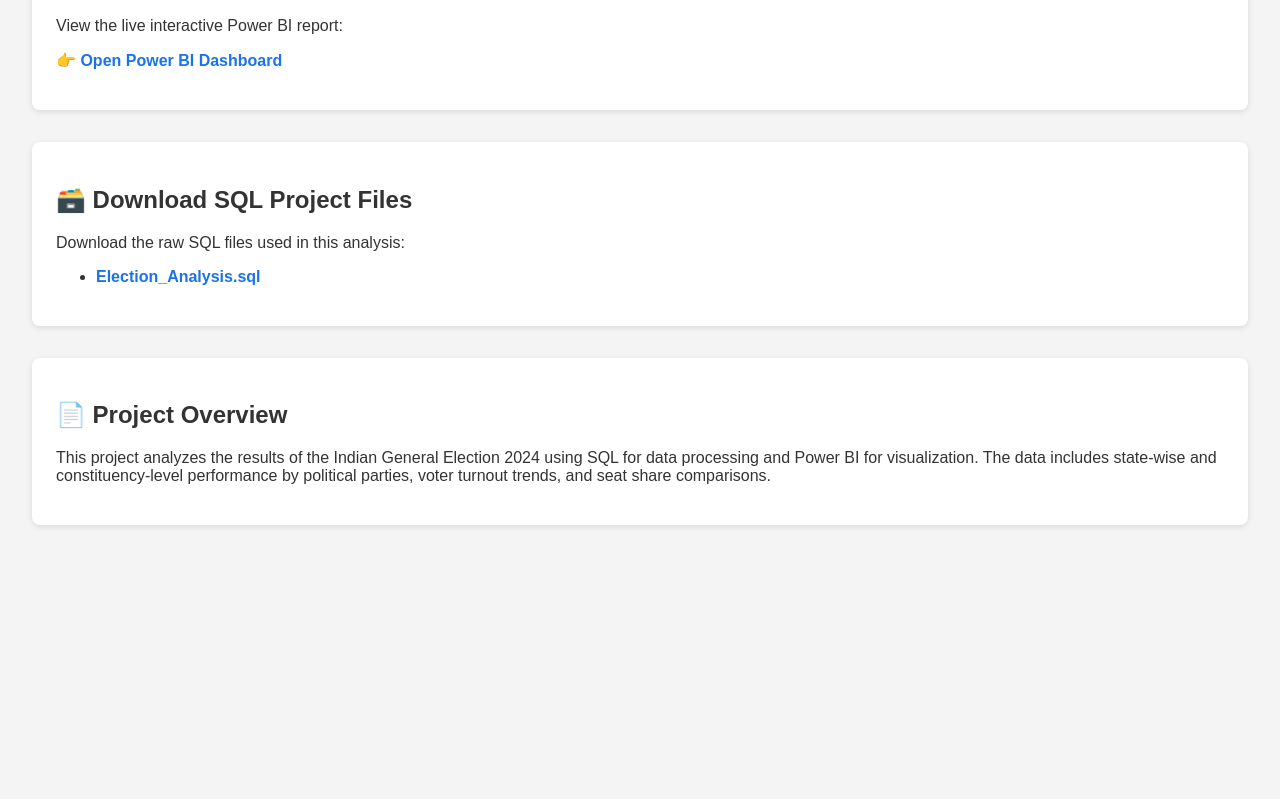
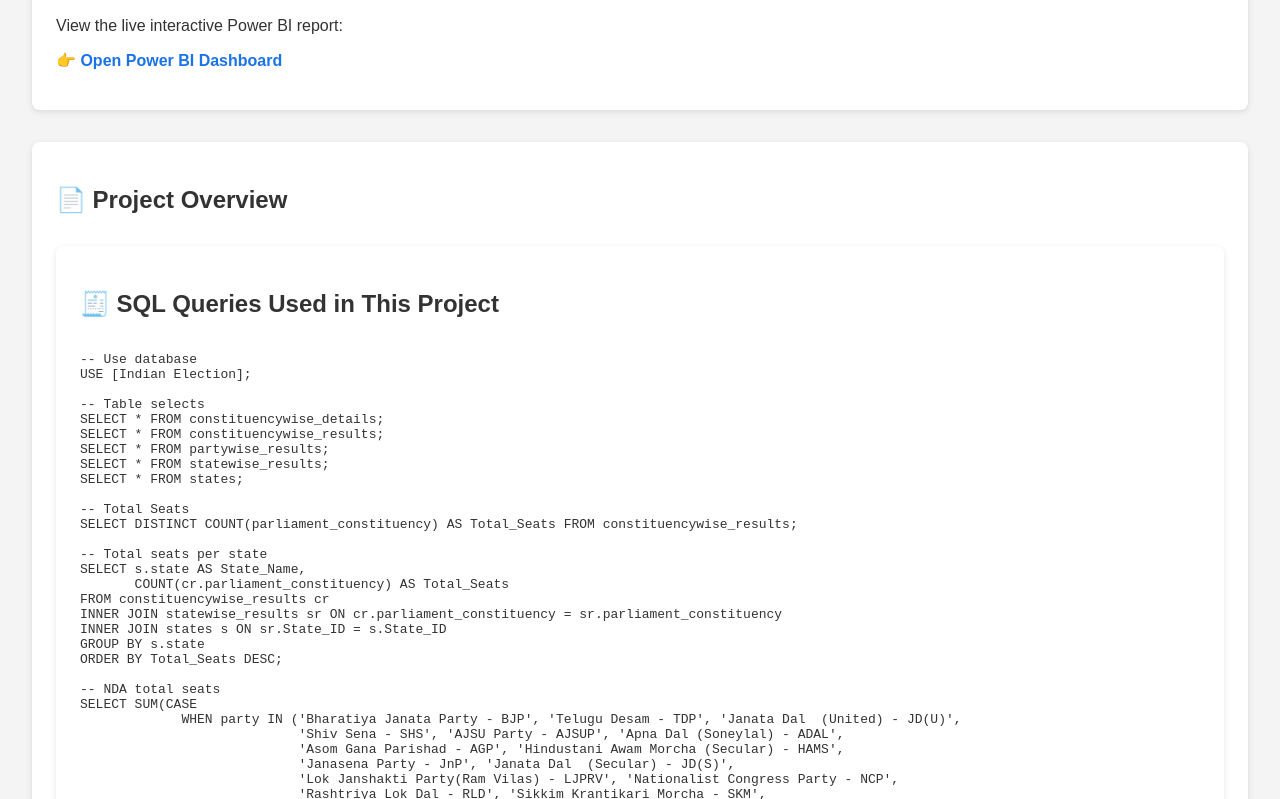
Before and after one commit to Singhamit1995/Indian-General-Election-2024, a plain HTML site: page index.html in a window 1280 px wide. Shown: the part 301-1100 px from the top of the page. Before the commit the page ends 858 px from the top, so only its background shows below. Drawn offline with Linux system fonts and the light colour scheme.

Commit message:
Update index.html

```diff
--- a/index.html
+++ b/index.html
@@ -53,15 +53,109 @@
   </section>
 
   <section>
-    <h2>🗃️ Download SQL Project Files</h2>
-    <p>Download the raw SQL files used in this analysis:</p>
-    <ul>
-      <li><a href="data/your_sql_file.sql" download>Election_Analysis.sql</a></li>
-    </ul>
-  </section>
+    <h2>📄 Project Overview</h2>
+    <section>
+  <h2>🧾 SQL Queries Used in This Project</h2>
+  <pre><code>
+-- Use database
+USE [Indian Election];
 
-  <section>
-    <h2>📄 Project Overview</h2>
+-- Table selects
+SELECT * FROM constituencywise_details;
+SELECT * FROM constituencywise_results;
+SELECT * FROM partywise_results;
+SELECT * FROM statewise_results;
+SELECT * FROM states;
+
+-- Total Seats
+SELECT DISTINCT COUNT(parliament_constituency) AS Total_Seats FROM constituencywise_results;
+
+-- Total seats per state
+SELECT s.state AS State_Name,
+       COUNT(cr.parliament_constituency) AS Total_Seats
+FROM constituencywise_results cr
+INNER JOIN statewise_results sr ON cr.parliament_constituency = sr.parliament_constituency
+INNER JOIN states s ON sr.State_ID = s.State_ID
+GROUP BY s.state
+ORDER BY Total_Seats DESC;
+
+-- NDA total seats
+SELECT SUM(CASE
+             WHEN party IN ('Bharatiya Janata Party - BJP', 'Telugu Desam - TDP', 'Janata Dal  (United) - JD(U)',
+                            'Shiv Sena - SHS', 'AJSU Party - AJSUP', 'Apna Dal (Soneylal) - ADAL',
+                            'Asom Gana Parishad - AGP', 'Hindustani Awam Morcha (Secular) - HAMS',
+                            'Janasena Party - JnP', 'Janata Dal  (Secular) - JD(S)',
+                            'Lok Janshakti Party(Ram Vilas) - LJPRV', 'Nationalist Congress Party - NCP',
+                            'Rashtriya Lok Dal - RLD', 'Sikkim Krantikari Morcha - SKM',
+                            'United People’s Party, Liberal - UPPL')
+             THEN [Won]
+             ELSE 0
+           END) AS NDA_Total_Seats_Won
+FROM partywise_results;
+
+-- I.N.D.I.A total seats
+SELECT SUM(CASE
+             WHEN party IN ('Indian National Congress - INC', 'Aam Aadmi Party - AAAP',
+                            'All India Trinamool Congress - AITC', 'Communist Party of India - CPI',
+                            'Communist Party of India  (Marxist) - CPI(M)',
+                            'Communist Party of India  (Marxist-Leninist)  (Liberation) - CPI(ML)(L)',
+                            'Dravida Munnetra Kazhagam - DMK', 'Indian Union Muslim League - IUML',
+                            'Jammu & Kashmir National Conference - JKN', 'Jharkhand Mukti Morcha - JMM',
+                            'Kerala Congress - KEC', 'Rashtriya Janata Dal - RJD',
+                            'Samajwadi Party - SP', 'Shiv Sena (Uddhav Balasaheb Thackrey) - SHSUBT',
+                            'Viduthalai Chiruthaigal Katchi - VCK')
+             THEN [Won]
+             ELSE 0
+           END) AS INDIA_Total_Seats_Won
+FROM partywise_results;
+
+-- Update table to add alliances
+ALTER TABLE partywise_results ADD party_alliance VARCHAR(50);
+
+-- Update NDA
+UPDATE partywise_results
+SET party_alliance = 'NDA'
+WHERE party IN ('Bharatiya Janata Party - BJP', 'Telugu Desam - TDP', ...);
+
+-- Update INDIA
+UPDATE partywise_results
+SET party_alliance = 'I.N.D.I.A'
+WHERE party IN ('Indian National Congress - INC', 'Aam Aadmi Party - AAAP', ...);
+
+-- Set OTHER
+UPDATE partywise_results
+SET party_alliance = 'OTHER'
+WHERE party_alliance IS NULL;
+
+-- Total seats by alliance
+SELECT party_alliance, SUM(won) AS Seats_Won
+FROM partywise_results
+GROUP BY party_alliance;
+
+-- State-wise alliance breakdown
+SELECT s.State AS State_Name,
+       SUM(CASE WHEN p.party_alliance = 'NDA' THEN 1 ELSE 0 END) AS NDA_Seats_Won,
+       SUM(CASE WHEN p.party_alliance = 'I.N.D.I.A' THEN 1 ELSE 0 END) AS INDIA_Seats_Won,
+       SUM(CASE WHEN p.party_alliance = 'OTHER' THEN 1 ELSE 0 END) AS OTHER_Seats_Won
+FROM constituencywise_results cr
+JOIN partywise_results p ON cr.Party_ID = p.Party_ID
+JOIN statewise_results sr ON cr.Parliament_Constituency = sr.Parliament_Constituency
+JOIN states s ON sr.State_ID = s.State_ID
+WHERE p.party_alliance IN ('NDA', 'I.N.D.I.A', 'OTHER')
+GROUP BY s.State
+ORDER BY s.State;
+
+-- Candidate with most EVM votes in each constituency
+SELECT TOP 10 cr.Constituency_Name, cd.Candidate, cd.EVM_Votes
+FROM constituencywise_details cd
+JOIN constituencywise_results cr ON cd.Constituency_ID = cr.Constituency_ID
+WHERE cd.EVM_Votes = (
+  SELECT MAX(cd1.EVM_Votes)
+  FROM constituencywise_details cd1
+  WHERE cd1.Constituency_ID = cd.Constituency_ID
+);
+  </code></pre>
+</section>
     <p>
       This project analyzes the results of the Indian General Election 2024 using SQL for data processing and Power BI for visualization. The data includes state-wise and constituency-level performance by political parties, voter turnout trends, and seat share comparisons.
     </p>
```
